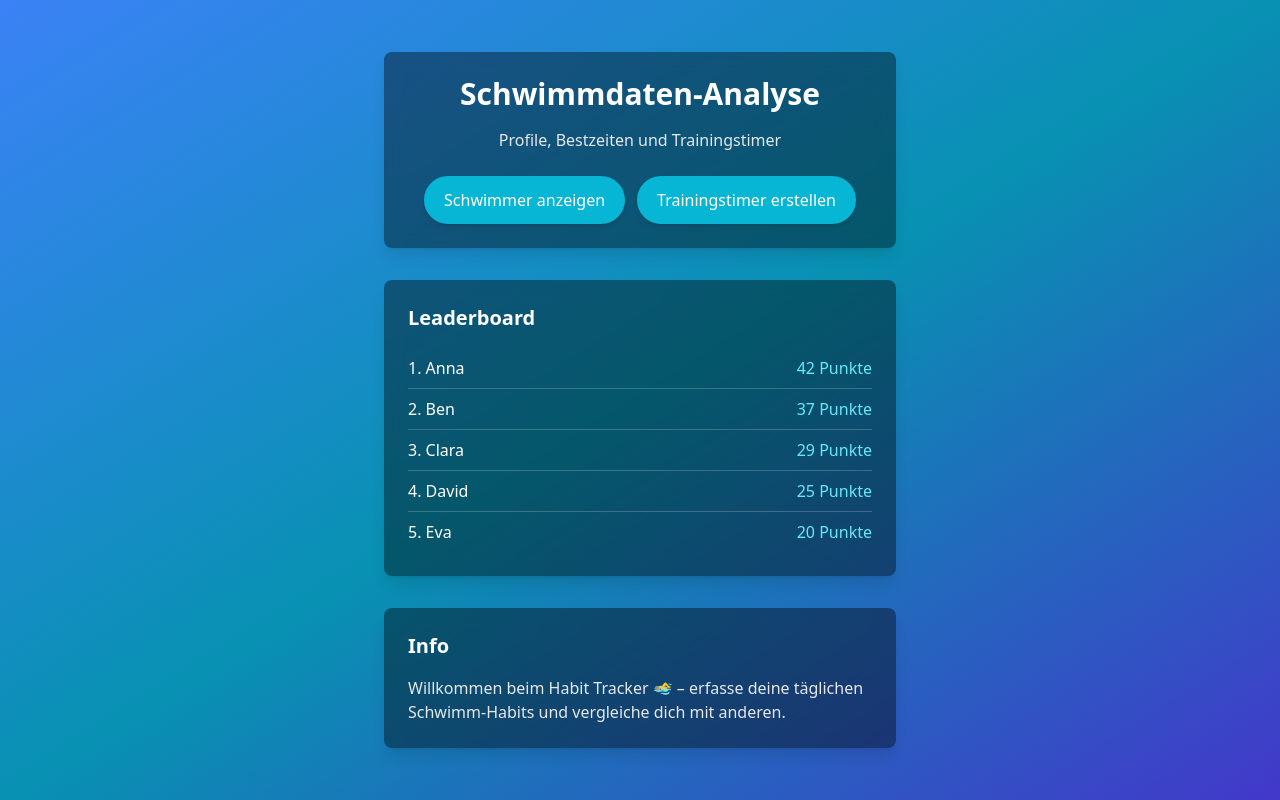
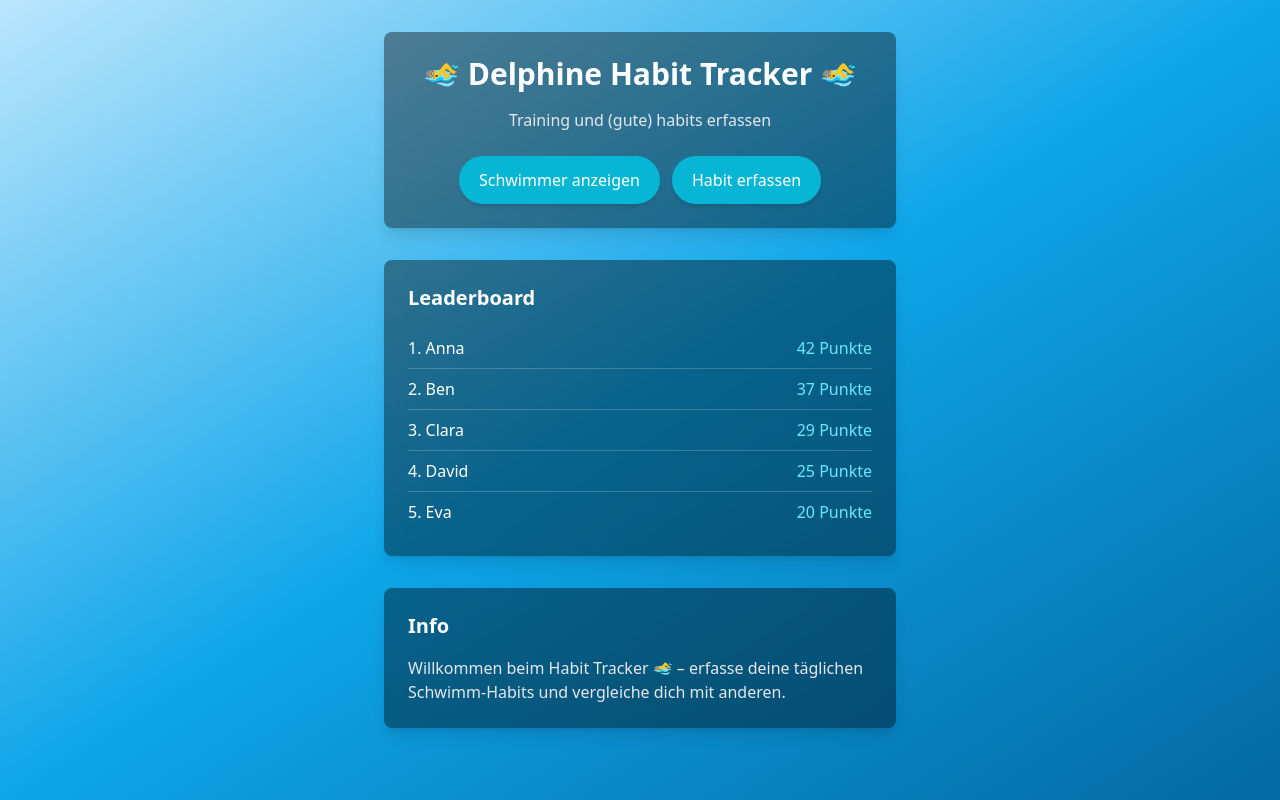
Before and after one commit to MarcDU1973/habit-tracker-delphine, a Next.js app: page / in a window 1280 px wide. Built offline with nearby package versions, Linux system fonts and the light colour scheme.

Commit message:
DB Anbindung

```diff
--- /dev/null
+++ b/app/habit/page.tsx
@@ -0,0 +1,33 @@
+// app/habit/page.tsx
+import { supabase } from '@/lib/supabaseClient'
+
+export default async function HabitPage() {
+  // Daten abrufen
+  const { data: habits, error } = await supabase
+    .from('habits')
+    .select('*')
+
+  if (error) {
+    console.error(error)
+    return <p className="text-red-500">Fehler beim Laden der Habits</p>
+  }
+
+  return (
+    <main className="min-h-screen flex flex-col items-center justify-center gap-8 p-8">
+      <section className="bg-black/40 backdrop-blur rounded-lg p-6 w-full max-w-lg text-white shadow-lg">
+        <h1 className="text-2xl font-bold mb-4">Verfügbare Habits</h1>
+        <ul>
+          {habits?.map((habit: any, index: number) => (
+            <li
+              key={habit.id}
+              className="flex flex-col py-3 border-b border-white/20 last:border-b-0"
+            >
+              <span className="font-semibold">{index + 1}. {habit.name}</span>
+              <span className="text-gray-300 text-sm">{habit.description}</span>
+            </li>
+          ))}
+        </ul>
+      </section>
+    </main>
+  )
+}
--- a/app/page.tsx
+++ b/app/page.tsx
@@ -11,16 +11,15 @@ export default function Home() {
   ]
 
   return (
-    <main className="min-h-screen bg-gradient-to-br from-blue-500 via-cyan-600 to-indigo-700
-                     flex flex-col items-center justify-center gap-8 p-8">
+    <main className="flex flex-col items-center justify-center gap-8 p-8">
 
       {/* Box 1: Hero mit Buttons */}
       <section className="bg-black/40 backdrop-blur rounded-lg p-6 w-full max-w-lg text-center text-white shadow-lg">
-        <h1 className="text-3xl font-bold mb-4">Schwimmdaten-Analyse</h1>
-        <p className="text-gray-200 mb-6">Profile, Bestzeiten und Trainingstimer</p>
+        <h1 className="text-3xl font-bold mb-4">🏊‍♂️ Delphine Habit Tracker 🏊‍♂️</h1>
+        <p className="text-gray-200 mb-6">Training und (gute) habits erfassen</p>
         <div className="flex justify-center gap-3">
           <Button href="/schwimmer">Schwimmer anzeigen</Button>
-          <Button href="/timer">Trainingstimer erstellen</Button>
+          <Button href="/habit">Habit erfassen</Button>
         </div>
       </section>
 
--- /dev/null
+++ b/lib/supabaseClient.ts
@@ -0,0 +1,7 @@
+// lib/supabaseClient.ts
+import { createClient } from '@supabase/supabase-js'
+
+const supabaseUrl = process.env.NEXT_PUBLIC_SUPABASE_URL!
+const supabaseAnonKey = process.env.NEXT_PUBLIC_SUPABASE_ANON_KEY!
+
+export const supabase = createClient(supabaseUrl, supabaseAnonKey)
```
